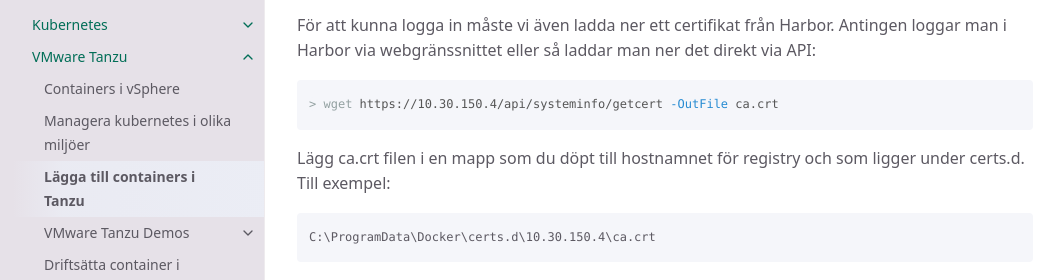
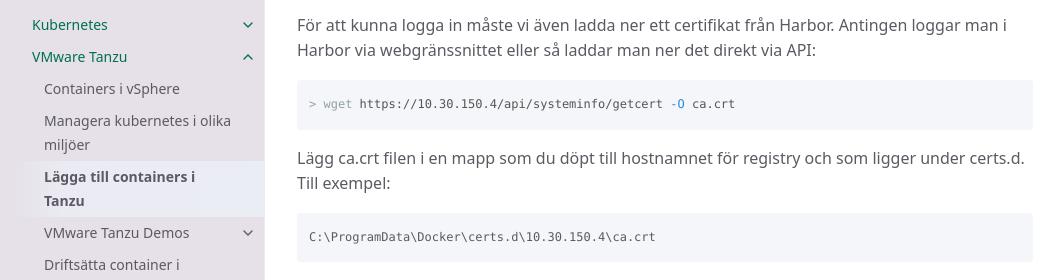
Before and after one commit to RTSAB/rtsab.github.io, a Jekyll site: the page built from docs/vmware-tanzu/harbor.md, in a window 1280 px wide and 900 px high, scrolled down 1903 px. Shown: the part 163-443 px from the top of the window, without its empty margins (107-1171 px from the left). Built offline with Jekyll 4.4.1, drawn with Linux system fonts in a browser that asks for light colours.

Commit message:
fix wget type

````diff
--- a/docs/vmware-tanzu/harbor.md
+++ b/docs/vmware-tanzu/harbor.md
@@ -28,7 +28,7 @@ För att kunna ladda upp en container image med Docker så [rekommenderar VMware
 För att kunna logga in måste vi även ladda ner ett certifikat från Harbor. Antingen loggar man i  Harbor via webgränssnittet eller så laddar man ner det direkt via API:
 
 ```powershell
-> wget https://10.30.150.4/api/systeminfo/getcert -OutFile ca.crt
+> wget https://10.30.150.4/api/systeminfo/getcert -O ca.crt
 ```
 
 Lägg ca.crt filen i en mapp som du döpt till hostnamnet för registry och som ligger under certs.d. Till exempel:
````
